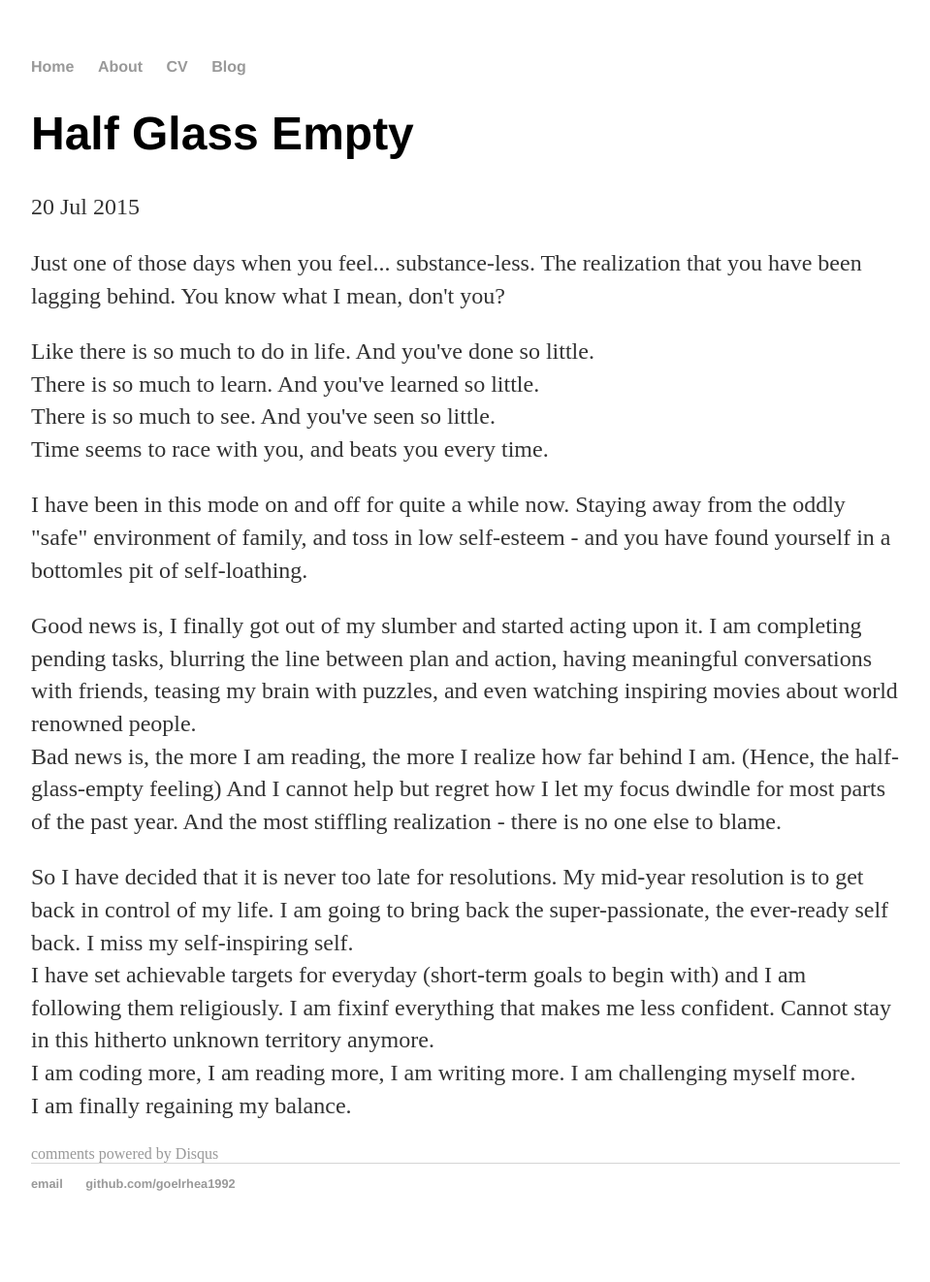
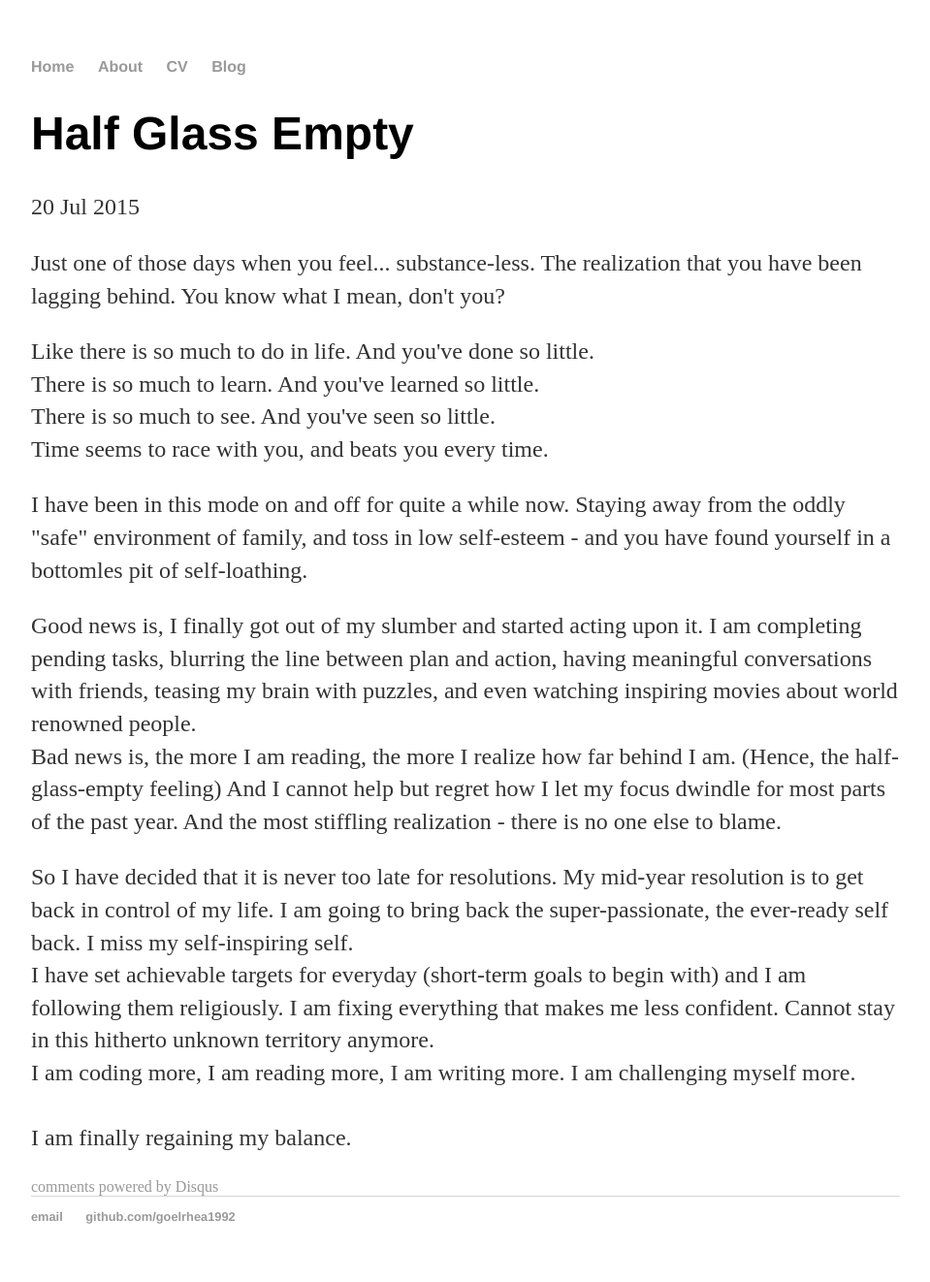
Before and after one commit to goelrhea1992/goelrhea1992.github.io, a Jekyll site: the page built from _posts/2015-07-20-half-glass-empty.md, in a window 1280 px wide. Shown: the whole page at 97% size, without its empty margins (160-1119 px from the left). Built offline with Jekyll 4.4.1, drawn with Linux system fonts in a browser that asks for light colours; comment, search, counter and statistics services are not loaded; before the commit the page ends 1288 px from its top, so only the background shows below that.

Commit message:
Update 2015-07-20-half-glass-empty.md

```diff
--- a/_posts/2015-07-20-half-glass-empty.md
+++ b/_posts/2015-07-20-half-glass-empty.md
@@ -28,8 +28,8 @@ Bad news is, the more I am reading, the more I realize how far behind I am. (Hen
 <p>
 So I have decided that it is never too late for resolutions. My mid-year resolution is to get back in control of my life. I am going to bring back the super-passionate, the ever-ready self back. I miss my self-inspiring self. <br>
 I have set achievable targets for everyday (short-term goals to begin with) and I am following them religiously.
-I am fixinf everything that makes me less confident. Cannot stay in this hitherto unknown territory anymore.<br>
+I am fixing everything that makes me less confident. Cannot stay in this hitherto unknown territory anymore.<br>
 I am coding more, I am reading more, I am writing more. I am challenging myself more.
-<br>
+<br><br>
 I am finally regaining my balance.
 </P>
```
